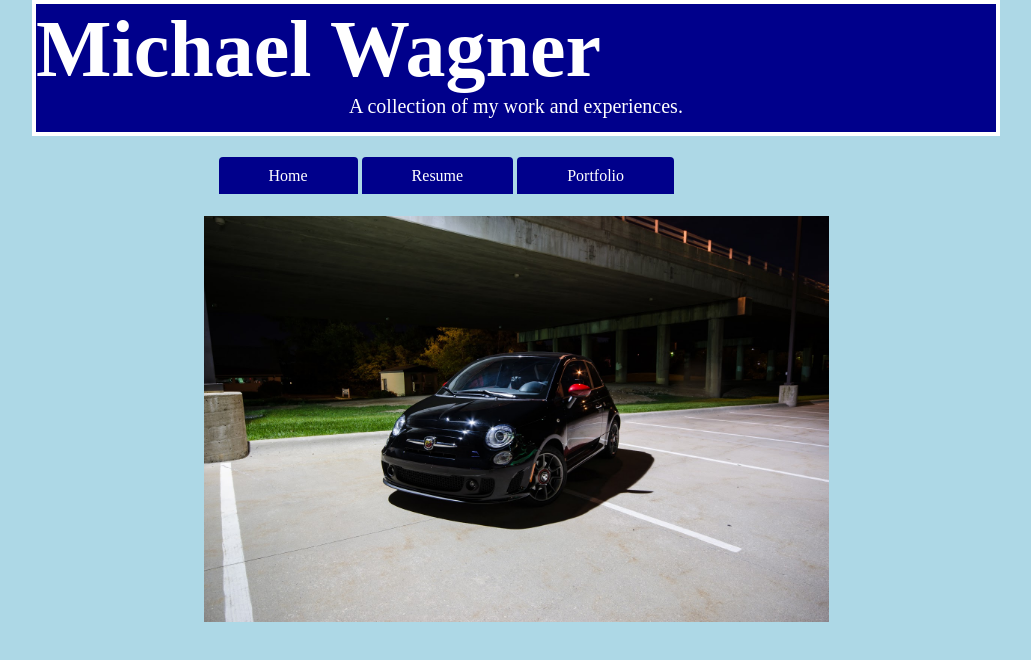
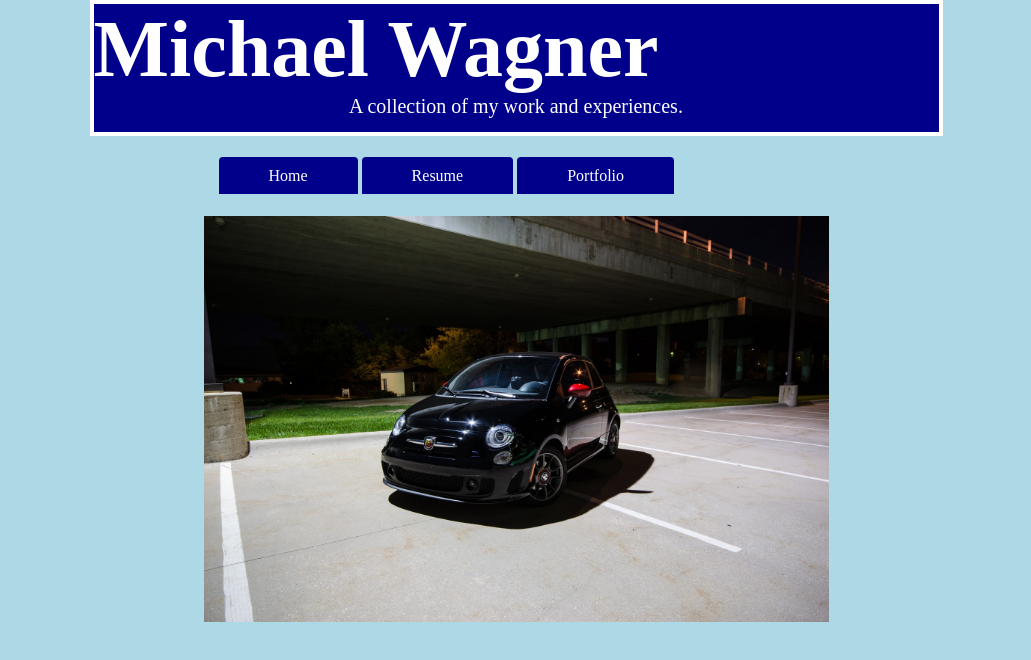
Before and after one commit to michaelwagner97/michaelwagner97.github.io, a plain HTML site: page index.html in a window 1280 px wide. Shown: the whole page, without its empty margins (124-1155 px from the left). Drawn offline with Linux system fonts and the light colour scheme.

Commit message:
Update style.css

```diff
--- a/style.css
+++ b/style.css
@@ -16,7 +16,7 @@ body {
 }
 header {
   max-width: 960px;
-  width: 960px;
+  width: 845px;
   border-style: solid;
   border-color: white;
   border-width: 4px;
```
